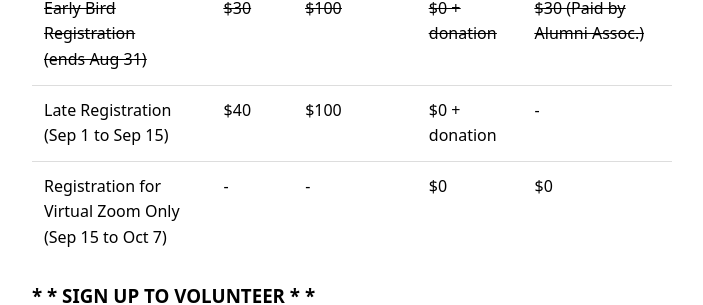
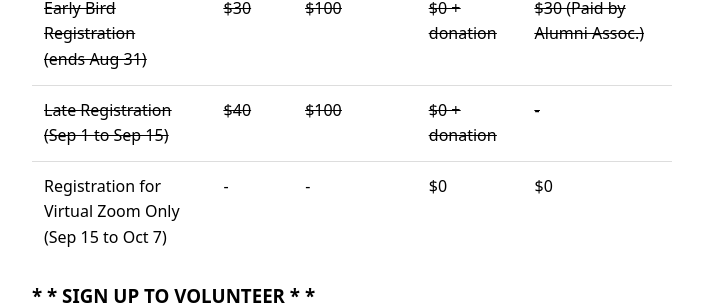
Before and after one commit to mciechanumich/WES100, a Jekyll site: the page built from docs/index.html, in a window 1280 px wide. Shown: the part 1525-1830 px from the top of the page, without its empty margins (288-991 px from the left). Built offline with Jekyll 4.4.1, drawn with Linux system fonts in a browser that asks for light colours.

Commit message:
fix: crossed out

```diff
--- a/docs/index.html
+++ b/docs/index.html
@@ -116,12 +116,12 @@ Early Bird Registration
             </div>
 
             <!-- Data Row 2 -->
-            <div class="div-table-row crossed_out">
-              <div class="div-table-cell crossed_out">Late Registration<br/>(Sep 1 to Sep 15)</div>
-              <div class="div-table-cell crossed_out">$40</div>
-              <div class="div-table-cell crossed_out">$100</div>
-              <div class="div-table-cell crossed_out">$0 + donation</div>
-              <div class="div-table-cell crossed_out">-</div>
+            <div class="div-table-row crossed-out">
+              <div class="div-table-cell crossed-out">Late Registration<br/>(Sep 1 to Sep 15)</div>
+              <div class="div-table-cell crossed-out">$40</div>
+              <div class="div-table-cell crossed-out">$100</div>
+              <div class="div-table-cell crossed-out">$0 + donation</div>
+              <div class="div-table-cell crossed-out">-</div>
             </div>
 
             <!-- Data Row 2 -->
```
